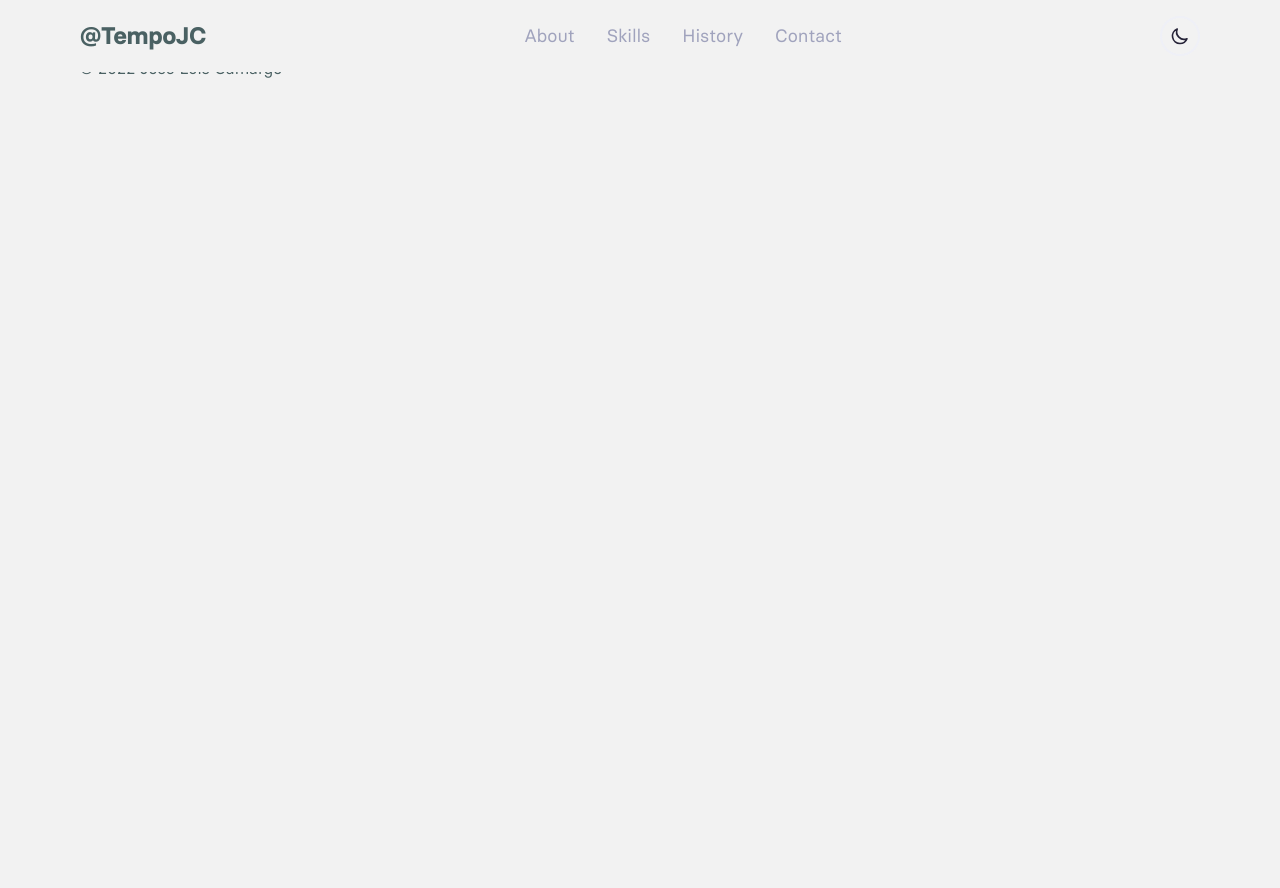
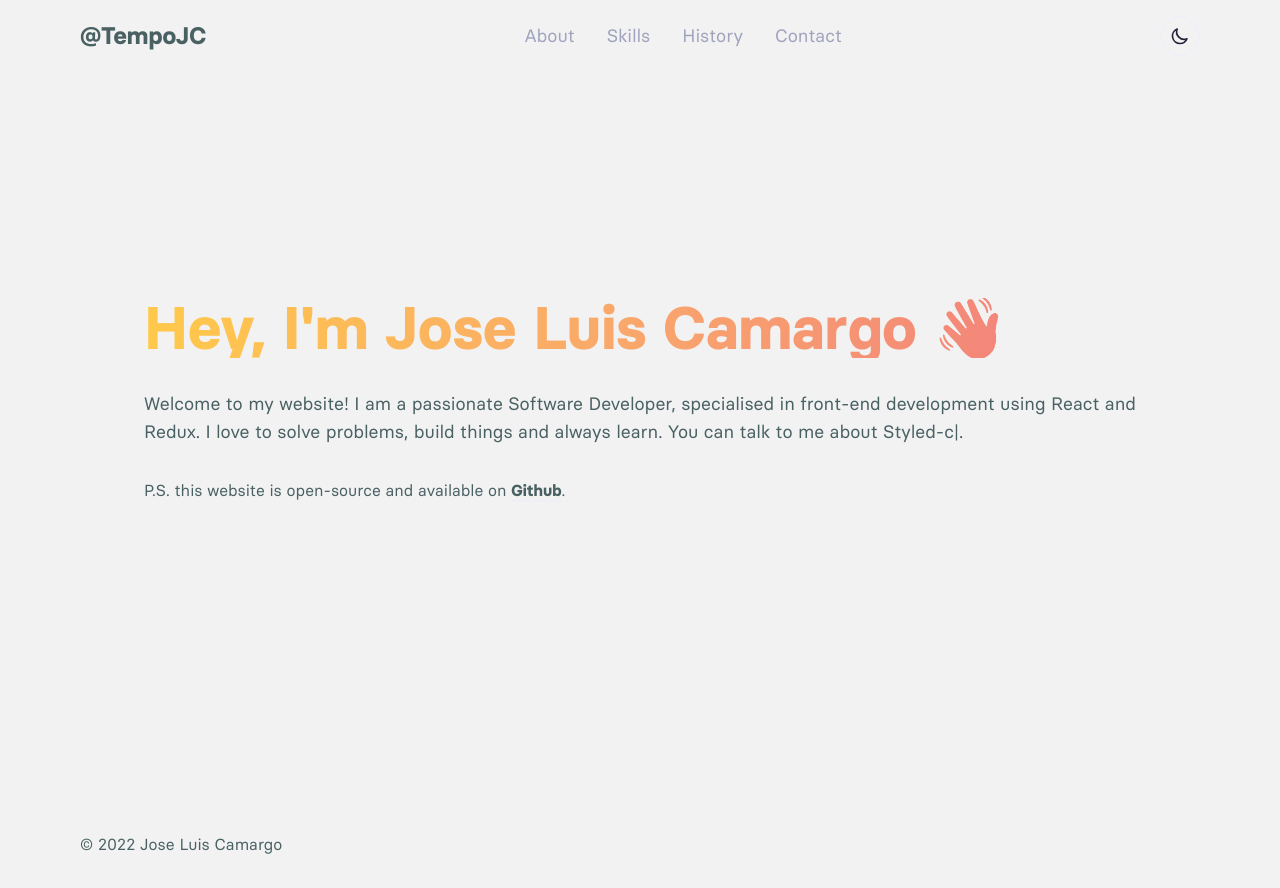
Before and after one commit to TempoJC/tempojc-portfolio, a Next.js app: page / in a window 1280 px wide. Before the commit the page ends 800 px from the top, so only its background shows below. Built offline with nearby package versions, Linux system fonts and the light colour scheme.

Commit message:
feat: added Hero component

```diff
--- a/package.json
+++ b/package.json
@@ -47,6 +47,7 @@
 		"next-themes": "^0.2.1",
 		"react": "18.2.0",
 		"react-dom": "18.2.0",
+		"react-typed": "^1.2.0",
 		"smoothscroll-polyfill": "^0.4.4"
 	},
 	"devDependencies": {
--- /dev/null
+++ b/src/components/organisms/Hero/Hero.constants.ts
@@ -0,0 +1,16 @@
+export const TALK_ABOUT = [
+	'HTML',
+	'CSS',
+	'Sass',
+	'Styled-components',
+	'JavaScript',
+	'TypeScript',
+	'React',
+	'Redux',
+	'Vue',
+	'Vuex',
+	'Android',
+	'JAVA',
+	'PHP',
+	'MySQL',
+];
--- /dev/null
+++ b/src/components/organisms/Hero/Hero.tsx
@@ -0,0 +1,43 @@
+import Typed from 'react-typed';
+import { Container } from '@/Atoms/Container';
+import { TALK_ABOUT } from './Hero.constants';
+
+const Hero = () => (
+	<Container>
+		<h1 className="headline text-3xl md:text-5xl lg:text-6xl">
+			Hey, I&apos;m Jose Luis Camargo 👋
+		</h1>
+		<p className="my-8 text-lg">
+			Welcome to my website! I am a passionate Software Developer, specialised
+			in front-end development using React and Redux. I love to solve problems,
+			build things and always learn. You can talk to me about{' '}
+			<Typed
+				loop
+				typeSpeed={80}
+				backSpeed={20}
+				strings={TALK_ABOUT}
+				smartBackspace
+				backDelay={1000}
+				loopCount={0}
+				showCursor
+				cursorChar="|"
+			/>
+			.
+		</p>
+		<p>
+			P.S. this website is open-source and available on{' '}
+			<a
+				href="https://github.com/TempoJC/tempojc-portfolio"
+				title="Link to Github repository"
+				target="_blank"
+				rel="noopener noreferrer"
+				className="underlined font-bold relative border-b-2 border-grey-300 dark:border-grey-700 hover:border-b-0"
+			>
+				Github
+			</a>
+			.
+		</p>
+	</Container>
+);
+
+export { Hero };
--- /dev/null
+++ b/src/components/organisms/Hero/index.ts
@@ -0,0 +1 @@
+export * from './Hero';
--- a/src/pages/index.tsx
+++ b/src/pages/index.tsx
@@ -2,6 +2,7 @@ import type { NextPage } from 'next';
 import smoothscroll from 'smoothscroll-polyfill';
 import { SeoHead } from '@/Atoms/SeoHead';
 import { useEffect } from 'react';
+import { Hero } from '@/Organisms/Hero';
 
 const Home: NextPage = () => {
 	useEffect(() => {
@@ -14,7 +15,7 @@ const Home: NextPage = () => {
 				title="Senior Software Engineer – Jose Luis Camargo"
 				description="A Front-End Software Engineer with a focus on JavaScript and React. I have more than 7 years experience working in software engineering."
 			/>
-			CONTENIDO DEL INDEX
+			<Hero />
 		</>
 	);
 };
```
Also changed, not shown: 2 other files (tests, documents, lock files or other folders).
